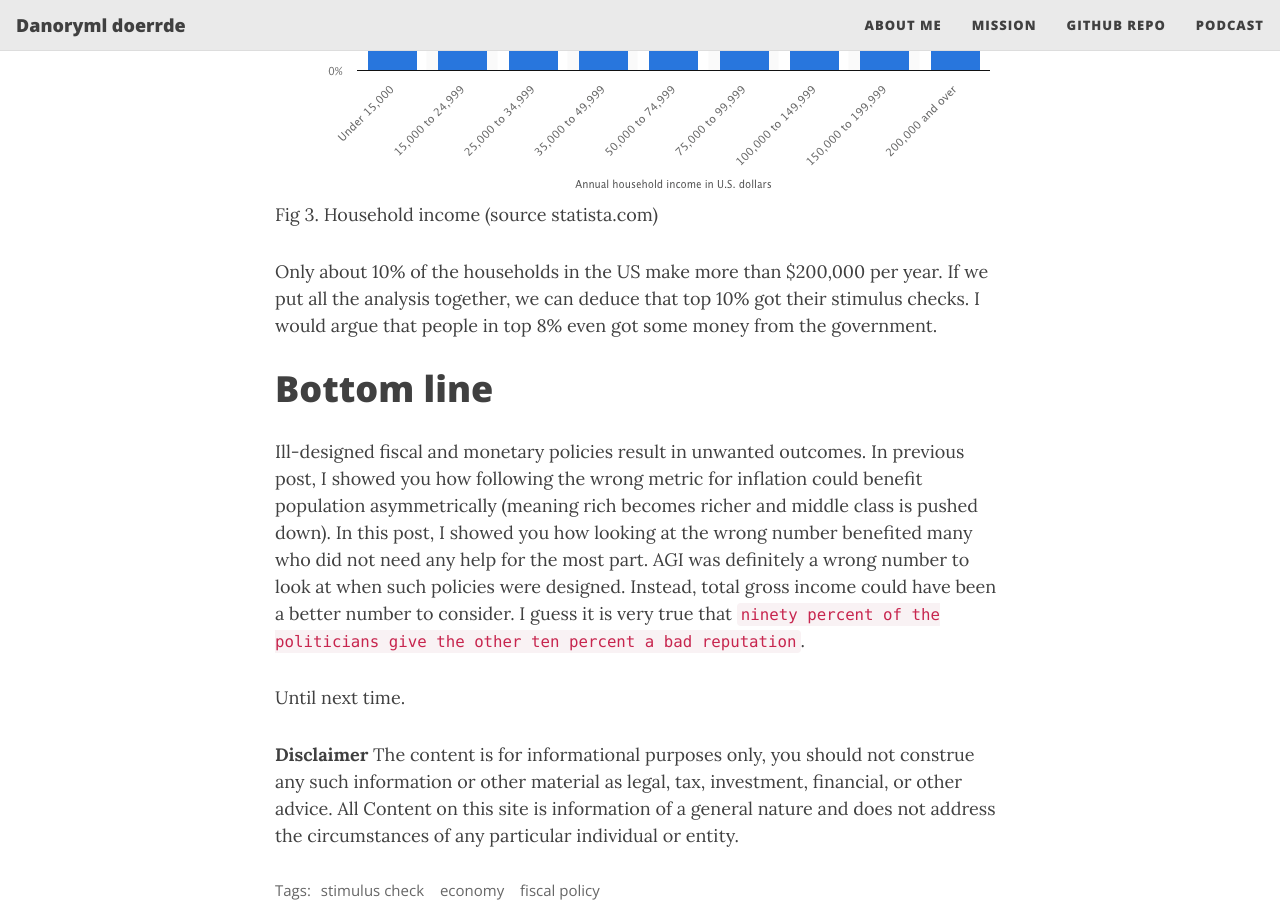
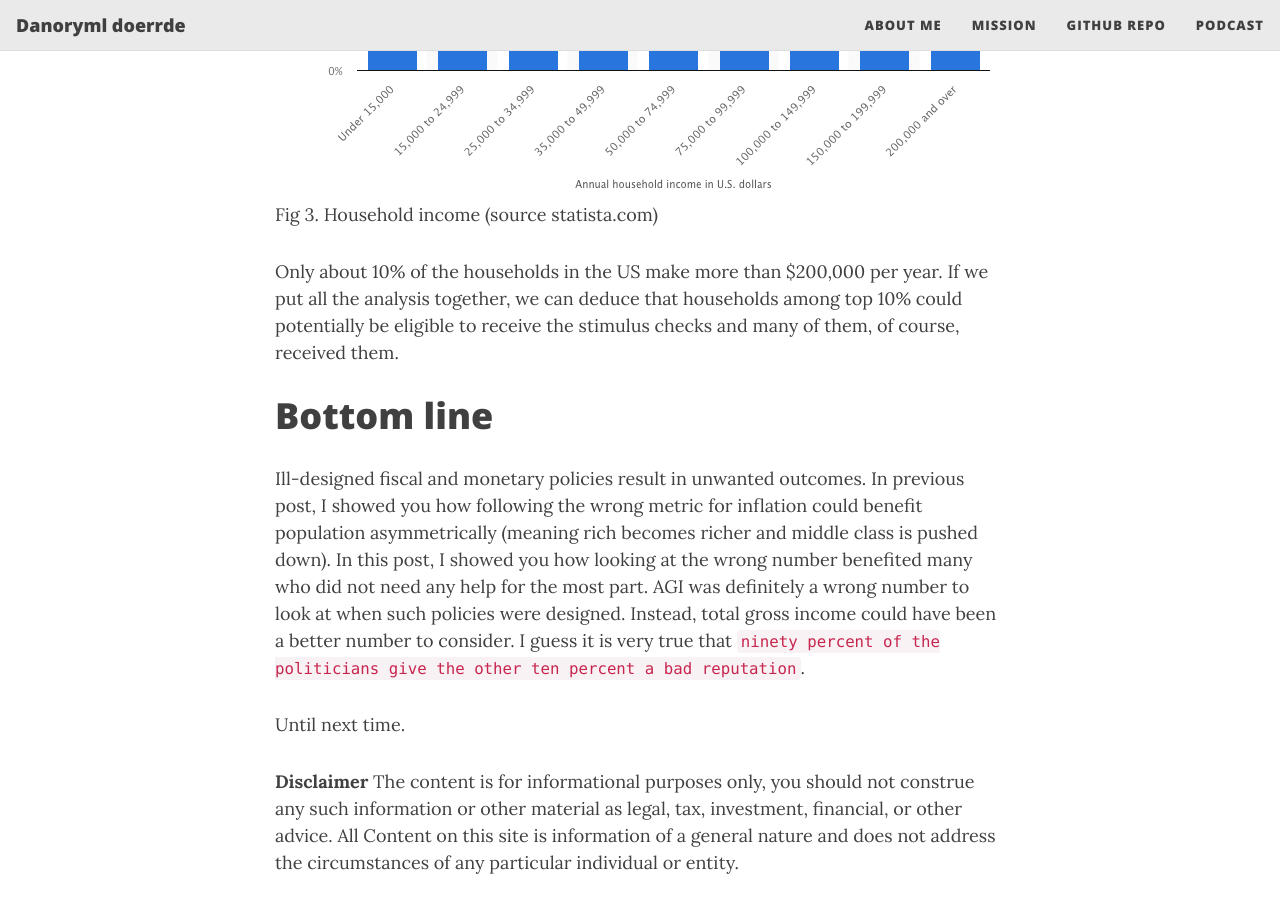
Before and after one commit to aissaei/randomlyordered.github.io, a Jekyll site: the page built from _posts/2021-03-19-Top-10-received-their-1400-stimulus-checks-how-about-you.md, in a window 1280 px wide and 900 px high, scrolled down 3725 px. Built offline with Jekyll 4.4.1, drawn with Linux system fonts in a browser that asks for light colours; nearby versions of some CDN libraries; comment, search, counter and statistics services are not loaded.

Commit message:
new post - stimulus check

```diff
--- a/_posts/2021-03-19-Top-10-received-their-1400-stimulus-checks-how-about-you.md
+++ b/_posts/2021-03-19-Top-10-received-their-1400-stimulus-checks-how-about-you.md
@@ -49,8 +49,7 @@ I only used a very simple case here to prove my point. Things get even worse if
 
 {% include image.html url="/assets/img/income-distribution.png" description="Fig 3. Household income (source statista.com)" %}
 
-Only about 10% of the households in the US make more than $200,000 per year. If we put all the analysis together, we can deduce that top 10% got their stimulus checks. I would argue that people in top 8% even got some money from the government.
-
+Only about 10% of the households in the US make more than $200,000 per year. If we put all the analysis together, we can deduce that households among top 10% could potentially be eligible to receive the stimulus checks and many of them, of course, received them.
 
 # Bottom line
 
```
